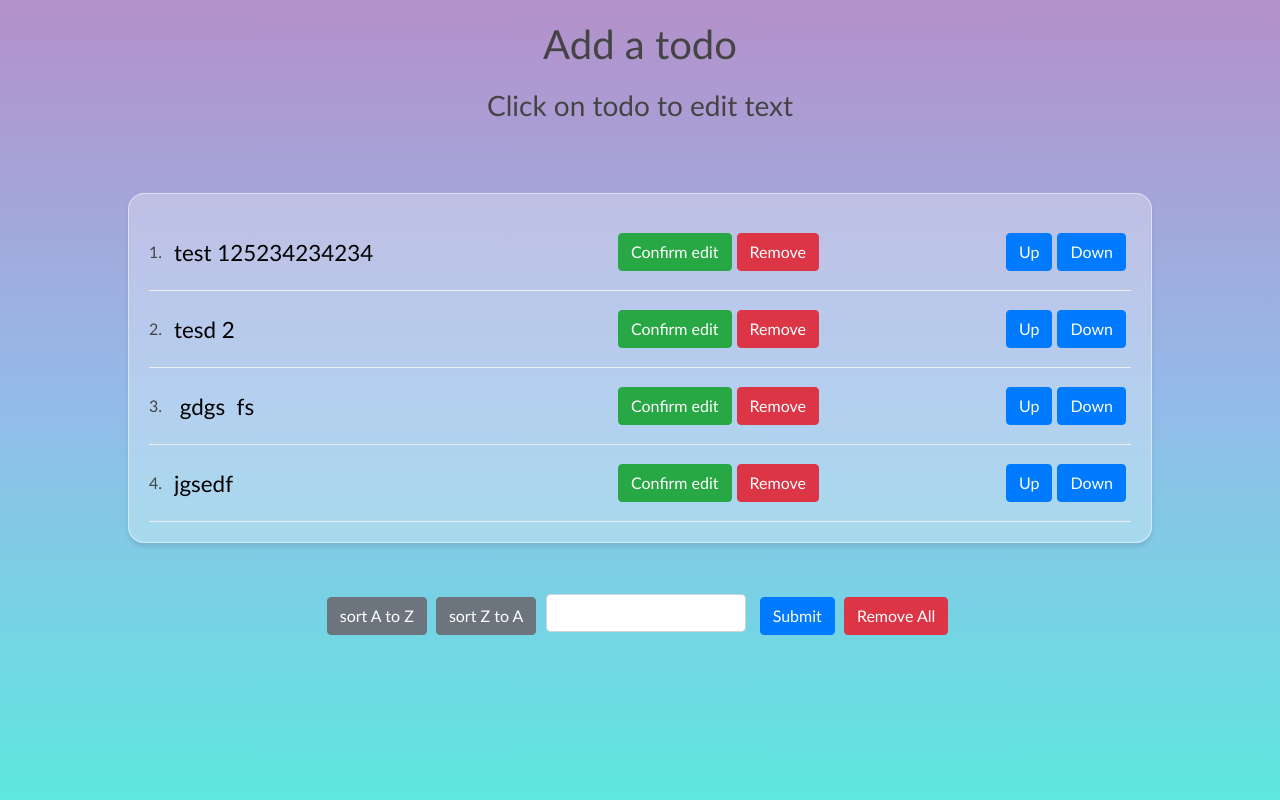
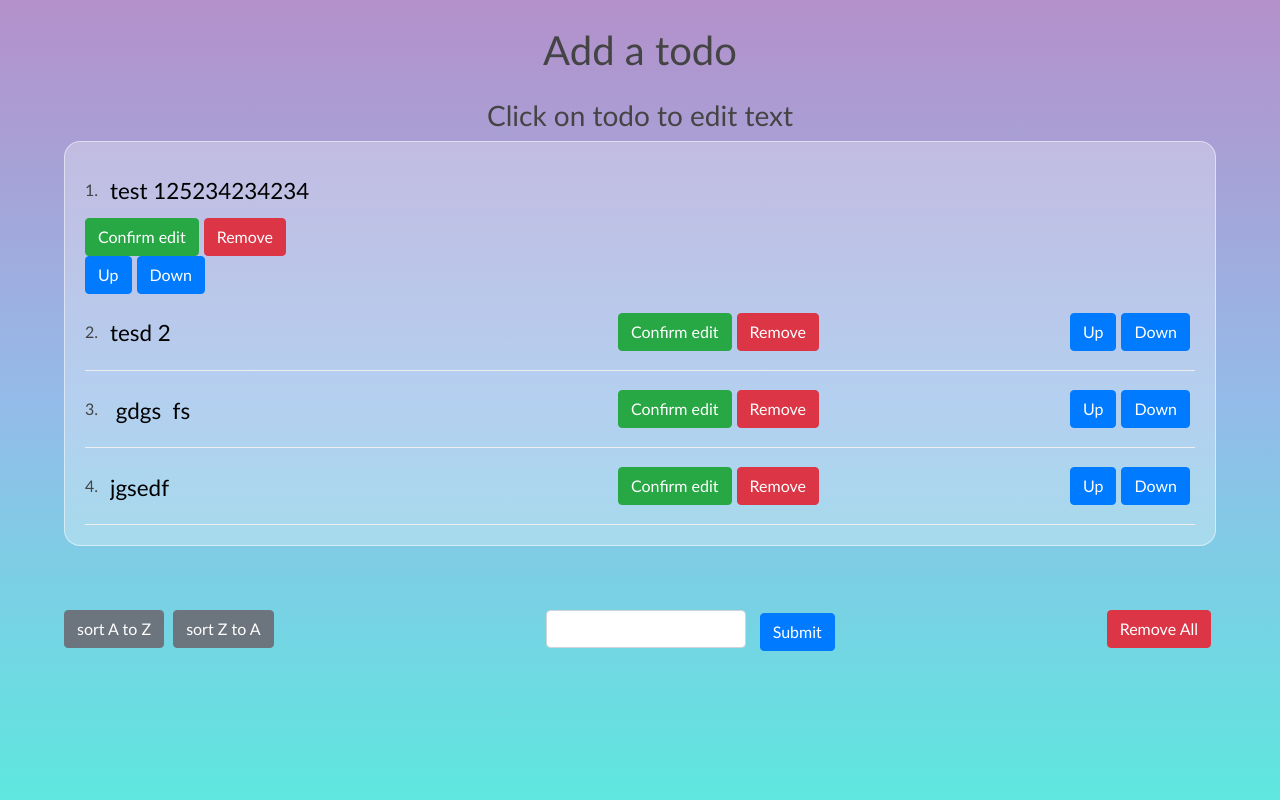
Before and after one commit to Alex-zReeZ/todo_php, a PHP site: page / in a window 1280 px wide. Run offline with PHP 8.4, Linux system fonts and the light colour scheme; data comes from the database, SQL or seed files in the repository; both versions use the stored data as it was after the commit.

Commit message:
feat : button for sorting alphabetically the todos work

```diff
--- a/index.php
+++ b/index.php
@@ -1,7 +1,7 @@
 <?php
 session_start();
+require "connectToDatabase.php";
 require "todoFunction.php";
-require "connectToDatabase.php";
 global $row;
 
 /* connect to json and in the futur the database */
@@ -18,8 +18,6 @@ if ($_SERVER['REQUEST_METHOD'] === 'POST') {
         removeTodo($_POST['removeTodo']);
     } elseif (isset($_POST["modifyTodo"])) {
         modifyTodo();
-    } elseif (isset($_POST["sortAZ"]) || isset($_POST["sortZA"])) {
-        sortTodos();
     } elseif (isset($_POST['upButton'])) {
         moveTodo($_POST['upButton'], 'up');
     } elseif (isset($_POST['downButton'])) {
@@ -27,7 +25,14 @@ if ($_SERVER['REQUEST_METHOD'] === 'POST') {
     }
     header("Location: index.php");
     exit;
+} elseif ($_SERVER['REQUEST_METHOD'] === 'GET') {
+    if (isset($_GET["sortAZ"])) {
+        sortTodosAZ();
+    } elseif (isset($_GET["sortZA"])) {
+        sortTodosZA();
     }
+}
+
 
 $showMessage = isset($_SESSION['ShowMessage']) && $_SESSION['ShowMessage'];
 if ($showMessage) {
@@ -52,8 +57,7 @@ if ($showMessage) {
 <body>
 <form name="form" method="post" action="">
     <h1>Add a todo</h1>
-    <h3
-    >Click on todo to edit text</h3>
+    <h3>Click on todo to edit text</h3>
     <div class="todo-list">
         <?php
         $test = 1;
@@ -61,10 +65,12 @@ if ($showMessage) {
             foreach ($row as $todo) :
                 ?>
                 <div class="todo-row">
+                    <form action="" method="post">
                         <div class="todo-title">
                             <?php echo htmlspecialchars($test++ . '. '); ?>
                             <label>
-                            <input class="hide-input" name="newValue_<?= $todo['id'] ?>" value="<?= $todo['name'] ?>">
+                                <input class="hide-input" name="newValue_<?= $todo['id'] ?>"
+                                       value="<?= $todo['name'] ?>">
                             </label>
                         </div>
                         <div class="button-section">
@@ -76,9 +82,14 @@ if ($showMessage) {
                             </button>
                         </div>
                         <div class="up-down">
-                        <button class="btn btn-primary" type="submit" name="upButton" value='<?= $todo['id'] ?>'>Up</button>
-                        <button class="btn btn-primary" type="submit" name="downButton" value='<?= $todo['id'] ?>'>Down</button>
+                            <button class="btn btn-primary" type="submit" name="upButton" value='<?= $todo['id'] ?>'>
+                                Up
+                            </button>
+                            <button class="btn btn-primary" type="submit" name="downButton" value='<?= $todo['id'] ?>'>
+                                Down
+                            </button>
                         </div>
+                    </form>
                 </div>
             <?php
             endforeach;
@@ -86,20 +97,29 @@ if ($showMessage) {
         ?>
     </div>
     <div class="down-button">
+        <div class="formsort">
+            <form action="" method="get">
                 <button class="btn btn-secondary" type="submit" name="sortAZ">sort A to Z</button>
                 <button class="btn btn-secondary" type="submit" name="sortZA">sort Z to A</button>
-
+            </form>
+        </div>
+        <form action="" method="post">
             <label for="name">
                 <input class="form-control" id="name" type="text" name="name">
             </label>
             <button class="btn btn-primary" type="submit" name="postName">Submit</button>
+        </form>
+        <form action="" method="post">
             <button class="btn btn-danger" type="submit" name="resetButton">Remove All</button>
+        </form>
     </div>
+
     <br>
 
     <?php if ($showMessage): ?>
         <span class="session"><?= $_SESSION['AddedTodo'] ?></span>
     <?php endif; ?>
 </form>
+
 </body>
 </html>
--- a/style.css
+++ b/style.css
@@ -5,10 +5,6 @@
 }
 
 body {
-    display: flex;
-    justify-content: center;
-    min-height: 100vh;
-    height: fit-content;
     background-image: linear-gradient(to top, #5ee7df 0%, #94bbe9 50%, #b490ca 100%);
     background-repeat: no-repeat;
     background-attachment: fixed;
@@ -22,22 +18,21 @@ h1, h3 {
 }
 
 .todo-list {
-    margin-top: 70px;
-    width: 80vw;
+    margin: 0 5%;
     padding: 20px;
     border-radius: 16px;
     background: rgba(255, 255, 255, 0.3);
-    box-shadow: 0 4px 5px rgba(0, 0, 0, 0.1);
     border: 1px solid rgba(255, 255, 255, 0.5);
 }
 
-.todo-row {
+.todo-row form {
     display: flex;
     justify-content: space-between;
     align-items: center;
     border-bottom: 1px solid #eee;
     padding: 10px 0;
 }
+
 
 .todo-title {
     display: flex;
@@ -78,6 +73,9 @@ h1, h3 {
 }
 
 .down-button {
+    display: flex;
+    justify-content: space-between;
     text-align: center;
     padding-top: 5%;
+    margin: 0 5%;
 }
--- a/todoFunction.php
+++ b/todoFunction.php
@@ -12,7 +12,7 @@ function addTodo(): void
 }
 
 /* Modify tod */
-function modifyTodo()
+function modifyTodo(): void
 {
     global $pdo;
 
@@ -27,11 +27,6 @@ function modifyTodo()
     }
 
 }
-
-
-
-
-
 
 
 /* Move todo up dans down */
@@ -66,14 +61,25 @@ function resetTodo(): void
 }
 
 /* Sort todo alphabetically */
-function sortTodos(): void
+function sortTodosAZ(): void
 {
-    global $pdo;
-    if (isset($_POST['sortAZ'])) {
-        $pdo->prepare('SELECT * FROM todo order by name ');
-    } elseif ($_POST['sortZA']) {
-        $pdo->prepare('SELECT * FROM todo order by name desc ');
-    }
+
+    global $pdo, $row;
+
+    $stmt = $pdo->prepare('SELECT * FROM todo ORDER BY name ASC');
+    $stmt->execute();
+
+    $row = $stmt->fetchAll(PDO::FETCH_ASSOC);
+}
+
+function sortTodosZA(): void
+{
+    global $pdo, $row;
+
+    $stmt = $pdo->prepare('SELECT * FROM todo ORDER BY name DESC');
+    $stmt->execute();
+
+    $row = $stmt->fetchAll(PDO::FETCH_ASSOC);
 }
 
 /* Write data in json */
```
Also changed, not shown: myDb.db. Lines whose indentation alone changed are shown as unchanged.
